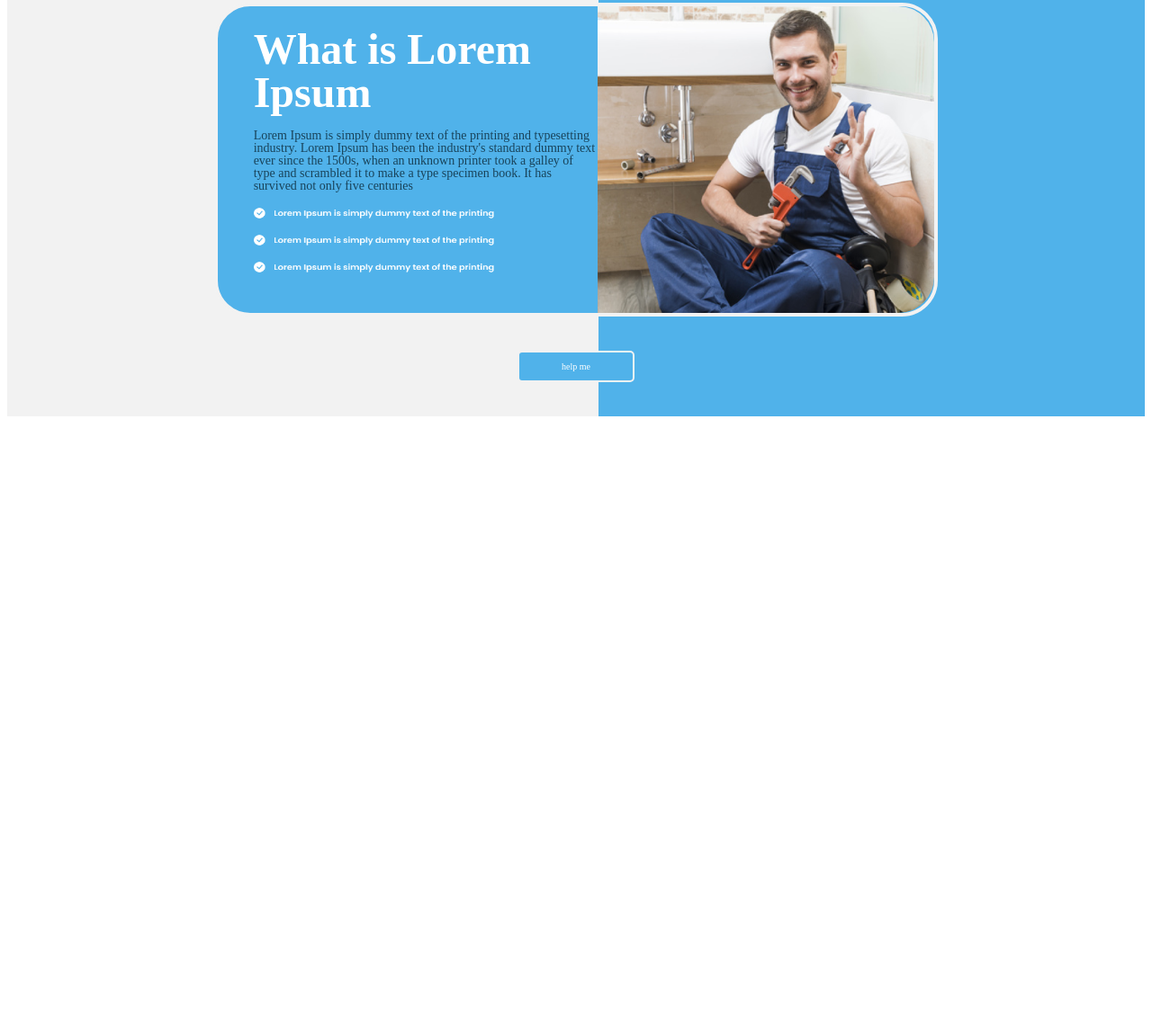
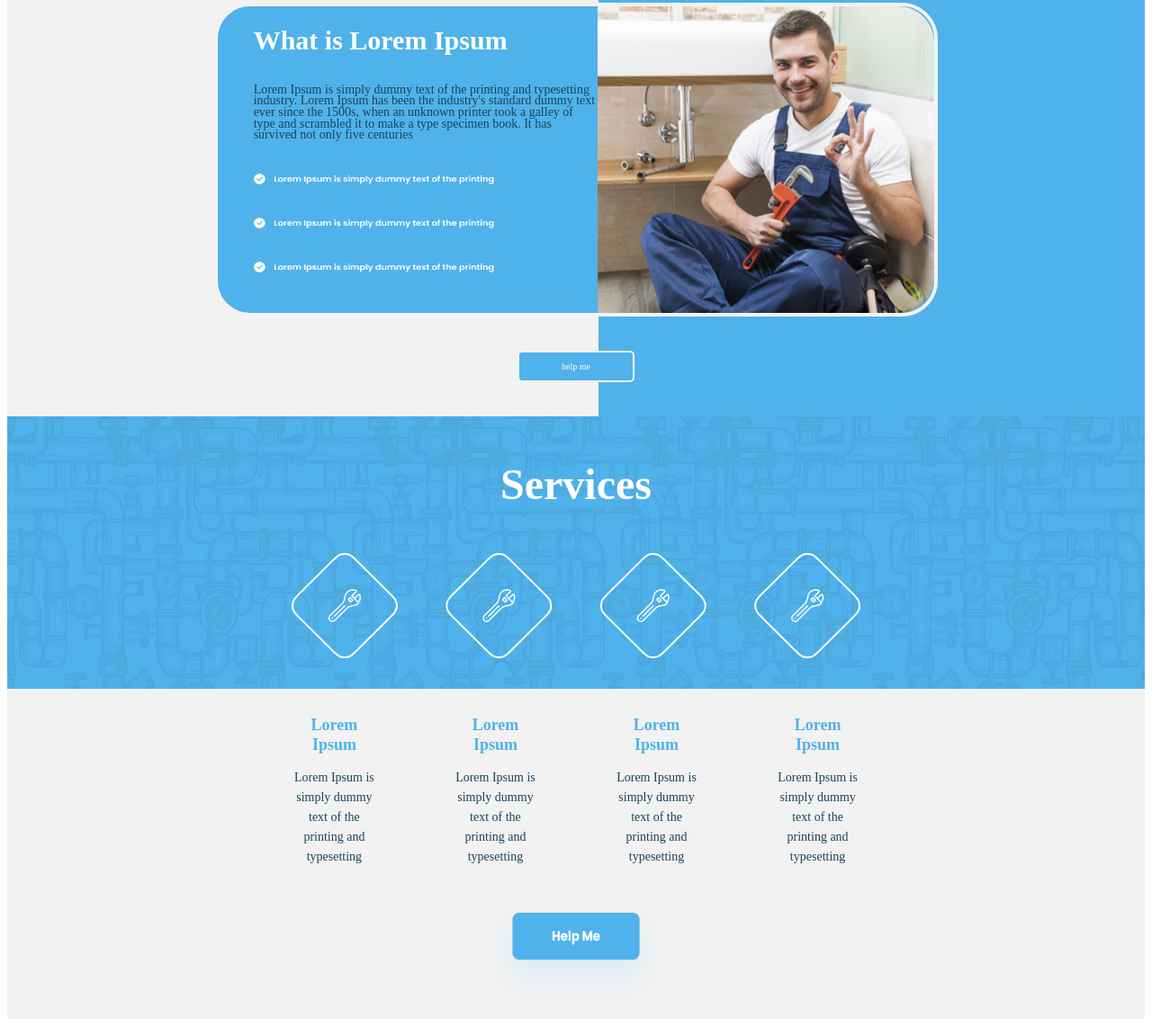
Before and after one commit to ghazaletlbn/IE_HW1, a plain HTML site: page index.html in a window 1280 px wide. Shown: the part 695-1836 px from the top of the page at 90% size. Before the commit the page ends 1166 px from the top, so only its background shows below. Drawn offline with Linux system fonts and the light colour scheme.

Commit message:
forth commit

```diff
--- a/index.html
+++ b/index.html
@@ -62,6 +62,37 @@
 
 
 
+        <section class="services-sec">
+            <div class="services-part1">
+                <h2>Services</h2>
+                <img src="assets/services.png">
+            </div>
+            <div class="services-part2">
+                <div class="servicescontent">
+                    <div class="contentelement">
+                        <h2>Lorem Ipsum</h2>
+                        <p>Lorem Ipsum is simply dummy text of the printing and typesetting </p>
+                    </div>
+                    <div class="contentelement">
+                        <h2>Lorem Ipsum</h2>
+                        <p>Lorem Ipsum is simply dummy text of the printing and typesetting </p>
+                    </div>
+                    <div class="contentelement">
+                        <h2>Lorem Ipsum</h2>
+                        <p>Lorem Ipsum is simply dummy text of the printing and typesetting </p>
+                    </div>
+                    <div class="contentelement">
+                        <h2>Lorem Ipsum</h2>
+                        <p>Lorem Ipsum is simply dummy text of the printing and typesetting </p>
+                    </div>
+                </div>
+                <img src="./assets/help.png" alt="Image">
+            </div>
+        </section>
+
+
+
+
     </div>
 </body>
 
--- a/styles/_explanation.scss
+++ b/styles/_explanation.scss
@@ -53,27 +53,33 @@
             margin-top: 3%;
 
             h2 {
-                font-size: 48px;
+                font-size: 30px;
                 font-weight: 700;
-                line-height: 100%;
+                line-height: 90%;
                 letter-spacing: 0;
                 text-align: left;
                 margin: 0;
                 @media (max-width: $mobile-breakpoint) {
-                    font-size: 20px;
+                    font-size: 12px;
+                }
+                @media (max-width: $mobile-breakpoint2) {
+                    font-size: 7px;
                 }
             }
 
             p {
                 font-size: 14px;
                 font-weight: 400;
-                line-height: 100%;
+                line-height: 90%;
                 letter-spacing: 0;
                 text-align: left;
                 color: #19435A;
                 margin: 0;
                 @media (max-width: $mobile-breakpoint) {
-                    font-size: 6px;
+                    font-size: 7px;
+                }
+                @media (max-width: $mobile-breakpoint2) {
+                    font-size: 5px;
                 }
             }
 
--- /dev/null
+++ b/styles/_services.scss
@@ -0,0 +1,106 @@
+@import './variables';
+
+
+.services-sec {
+    width: 100%;
+    height: 670px;
+    background: $white-color2;
+    display: flex;
+    flex-wrap: wrap;
+
+    @media (max-width: $mobile-breakpoint) {
+        height: 330px;
+    }
+
+    .services-part1 {
+        width: 100%;
+        height: auto;
+        background-image: url("../assets/servicebackground.png");
+        background-size: 100% 100%;
+        background-repeat: no-repeat;
+        text-align: center;
+
+        h2 {
+            font-family: $font-family;
+            font-size: 48px;
+            font-weight: 700;
+            line-height: 72px;
+            letter-spacing: 0;
+            color: $white-color1;
+
+            @media (max-width: $mobile-breakpoint) {
+                font-size: 22px;
+                line-height: 35px;
+            }
+        }
+
+        img {
+            width: 50%;
+        }
+    }
+
+    .services-part2 {
+        display: flex;
+        flex-direction: column;
+        justify-content: center;
+        background: $white-color2;
+        width: 100%;
+        height: auto;
+        text-align: center;
+        align-items: center;
+
+        .servicescontent {
+            display: flex;
+            flex-direction: row;
+            justify-content: space-between;
+            width: 50%;
+            align-items: center;
+
+            @media (max-width: $mobile-breakpoint) {
+                width: 60%;
+            }
+
+            .contentelement {
+                width: 15%;
+
+                h2 {
+                    font-family: $font-family;
+                    font-size: 18px;
+                    font-weight: 700;
+                    line-height: 22px;
+                    color: $blue-color1;
+
+                    @media (max-width: $mobile-breakpoint) {
+                        font-size: 8px;
+                        line-height: 10px;
+                    }
+                }
+
+                p {
+                    font-family: $font-family;
+                    font-size: 14px;
+                    font-weight: 400;
+                    line-height: 22px;
+                    color: #19435A;
+
+                    @media (max-width: $mobile-breakpoint) {
+                        font-size: 6px;
+                        line-height: 10px;
+                    }
+                }
+            }
+        }
+
+        img {
+            width: 200px;
+            height: 120px;
+            margin-top: 20px;
+
+            @media (max-width: $mobile-breakpoint) {
+                width: 100px;
+                height: 60px;
+                margin-top: 10px;
+            }
+        }
+    }
+}
--- a/styles/_variables.scss
+++ b/styles/_variables.scss
@@ -1,4 +1,5 @@
 $mobile-breakpoint: 768px;
+$mobile-breakpoint2: 400px;
 $white-color1 :#FFFFFF ;
 $white-color2 :#F2F2F2;
 $blue-color1 :#50B2EA;
--- a/styles/index.scss
+++ b/styles/index.scss
@@ -1,2 +1,3 @@
 @use 'head';
 @use 'explanation';
+@use 'services';
```
Also changed, not shown: styles/index.css, 1 other file.
